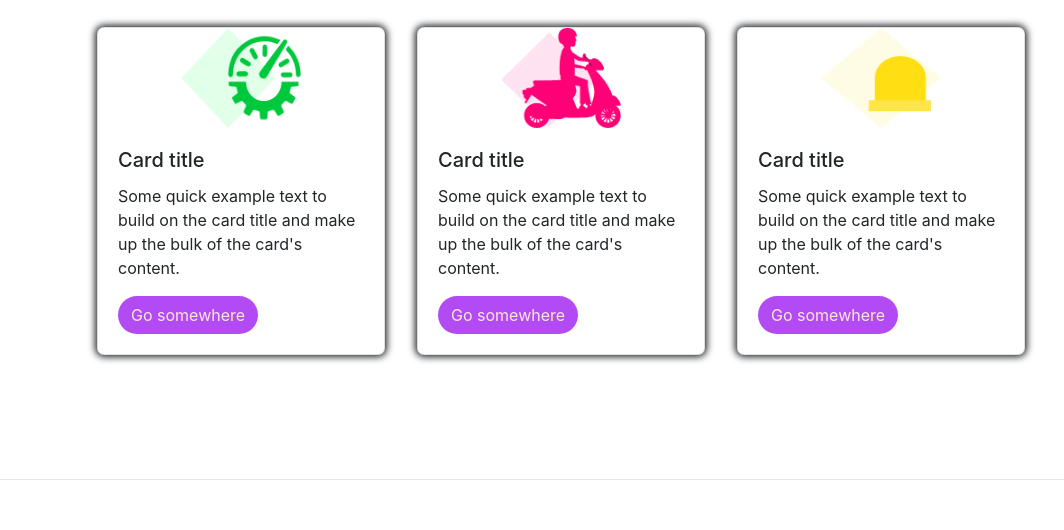
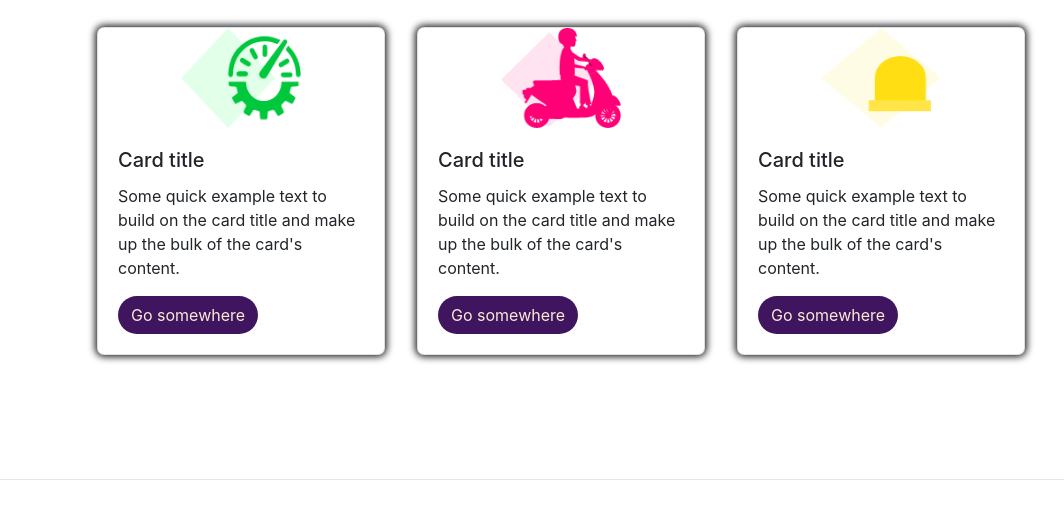
Before and after one commit to samridhharshit/2_wheeler-landing-page, a plain HTML site: page index.html in a window 1280 px wide. Shown: the part 4275-4805 px from the top of the page, without its empty margins (78-1142 px from the left). Drawn offline with nearby package versions, Linux system fonts and the light colour scheme.

Commit message:
i guess its the final

```diff
--- a/style.css
+++ b/style.css
@@ -7,7 +7,7 @@ html {
 }
 
 a.btn {
-  background-color: #b24bf3;
+  background-color: #3e155e;
   color: antiquewhite;
   border-radius: 20px;
 }
```
